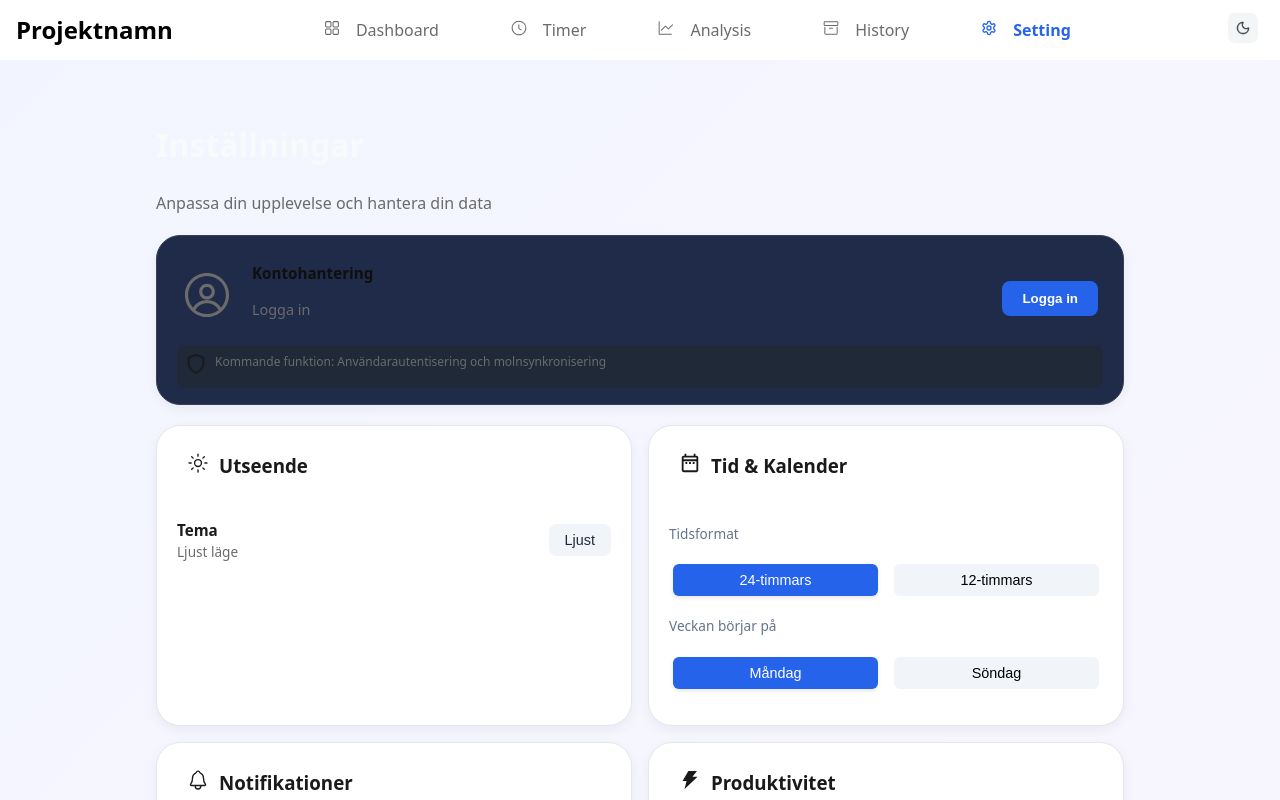
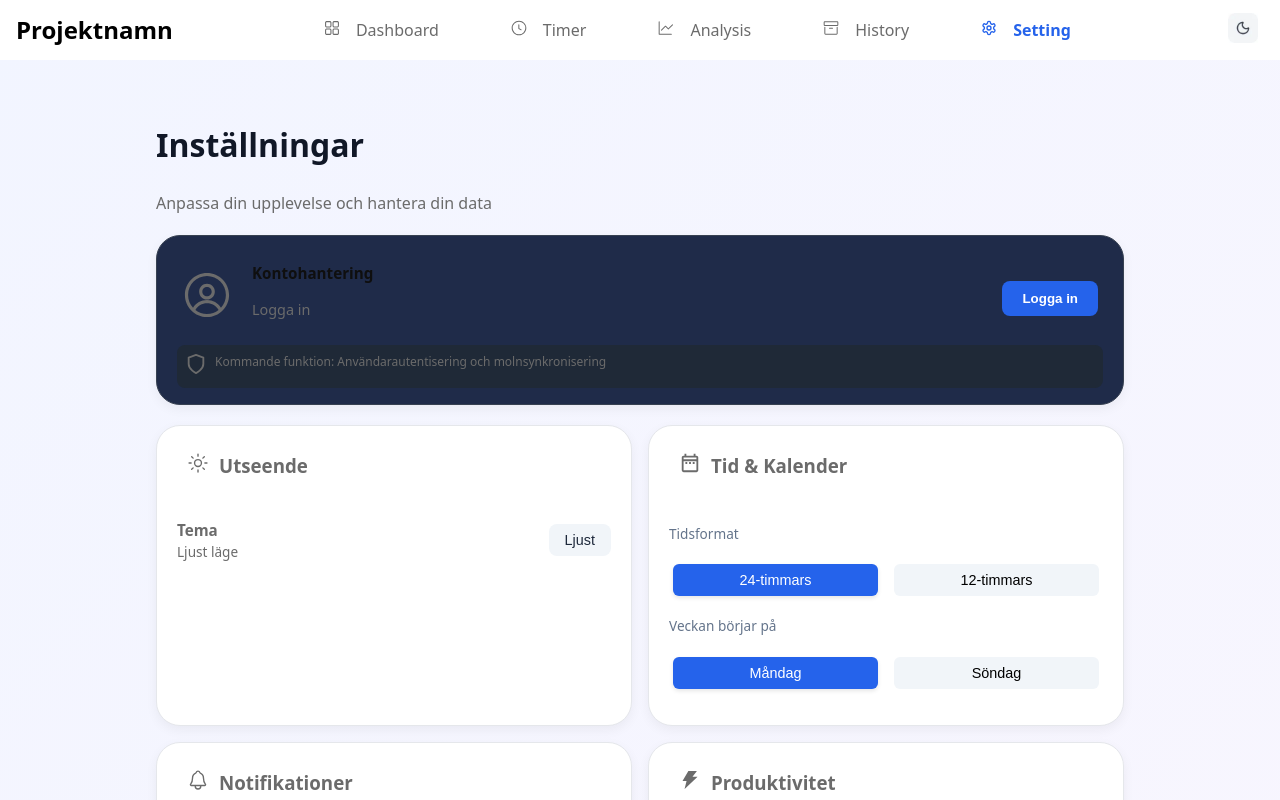
Before and after one commit to NM-Codes/prod-system, a React (Vite) app in the folder my-react-project/: page /setting in a window 1280 px wide. Built offline with nearby package versions, Linux system fonts and the light colour scheme.

Commit message:
Refactor CSS to remove setting-icon-title variable
Removed setting-icon-title variable for light and dark modes.

```diff
--- a/my-react-project/src/pages/Setting.css
+++ b/my-react-project/src/pages/Setting.css
@@ -1,33 +1,25 @@
-:root {
-  /* Light mode values */
-  --setting-icon-title: #1a1a1a; /* Blackish */
-}
 
-[data-theme='dark'] {
-  /* Dark mode values */
-  --setting-icon-title: #ffffff;
-}
 .settings-container{
     max-width: 1000px;
     margin: 0 auto;
     padding: var(--space-md);
     text-align: left;
-    color: var(--color-card-dark-text);
+    color: var(--color-card-light-text);
+}
 
-}
 .settings-container.dark {
   color: var(--color-card-dark-text);
 }
 
 /*Disable Background Gradient set a light gray hover */
 /* light mode */
-.settings-container .card-light:hover {
+.settings-container.light .card-base:hover {
     background: #f8fafc !important;
     box-shadow: 0 4px 12px rgba(0, 0, 0, 0.05) !important;
     transform: none !important;
 }
 /* Dark Mode */
-.settings-container .card-dark:hover {
+.settings-container.dark .card-base:hover {
     background: #2d3748 !important; /* Slightly lighter than base dark bg */
     box-shadow: 0 10px 15px -3px rgba(0, 0, 0, 0.3) !important;
     transform: none !important;
@@ -169,7 +161,7 @@ color: var(--color-text);
     font-weight: 600;
     margin: 0;
     font-size: 0.95rem;
-    color: var(--setting-icon-title);
+    /* color: var(--setting-icon-title); */
 }
 .sub-label {
     color: var(--color-text-muted);
```
